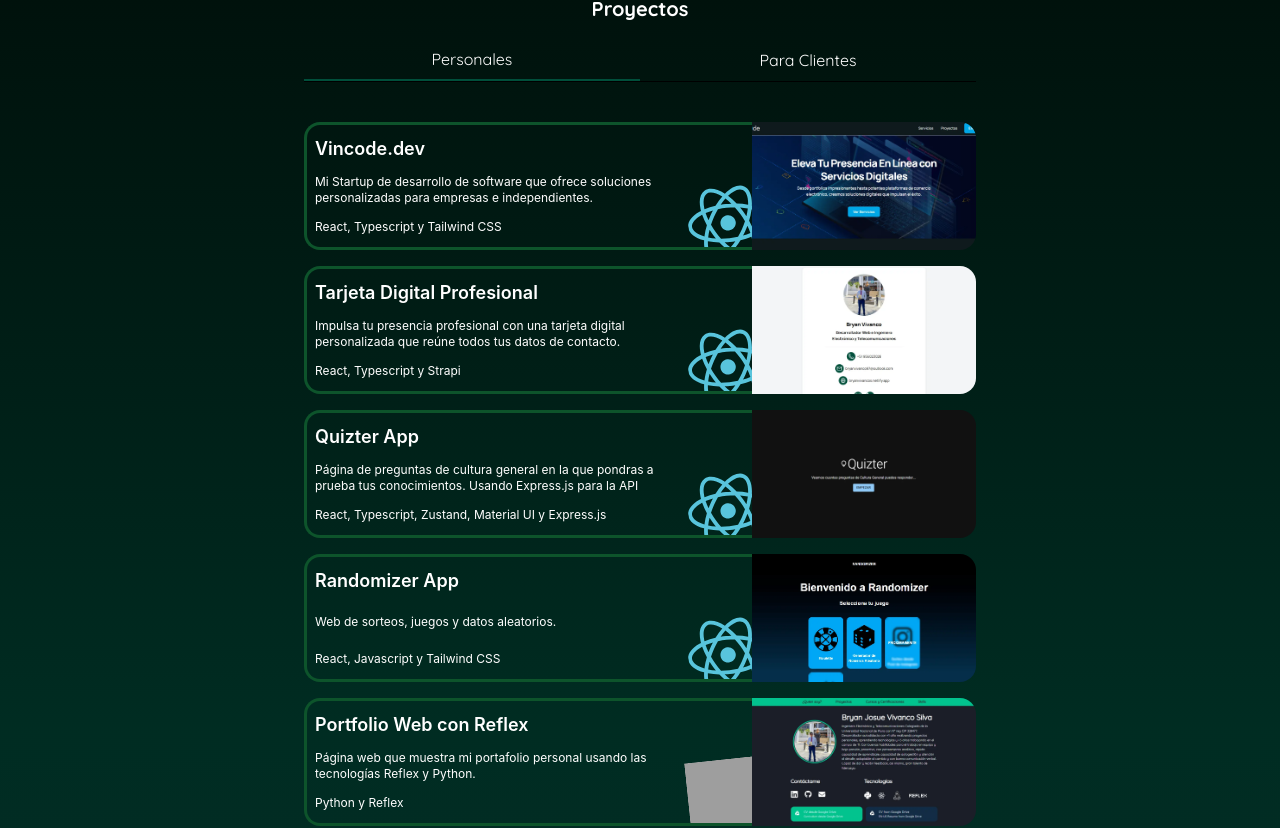
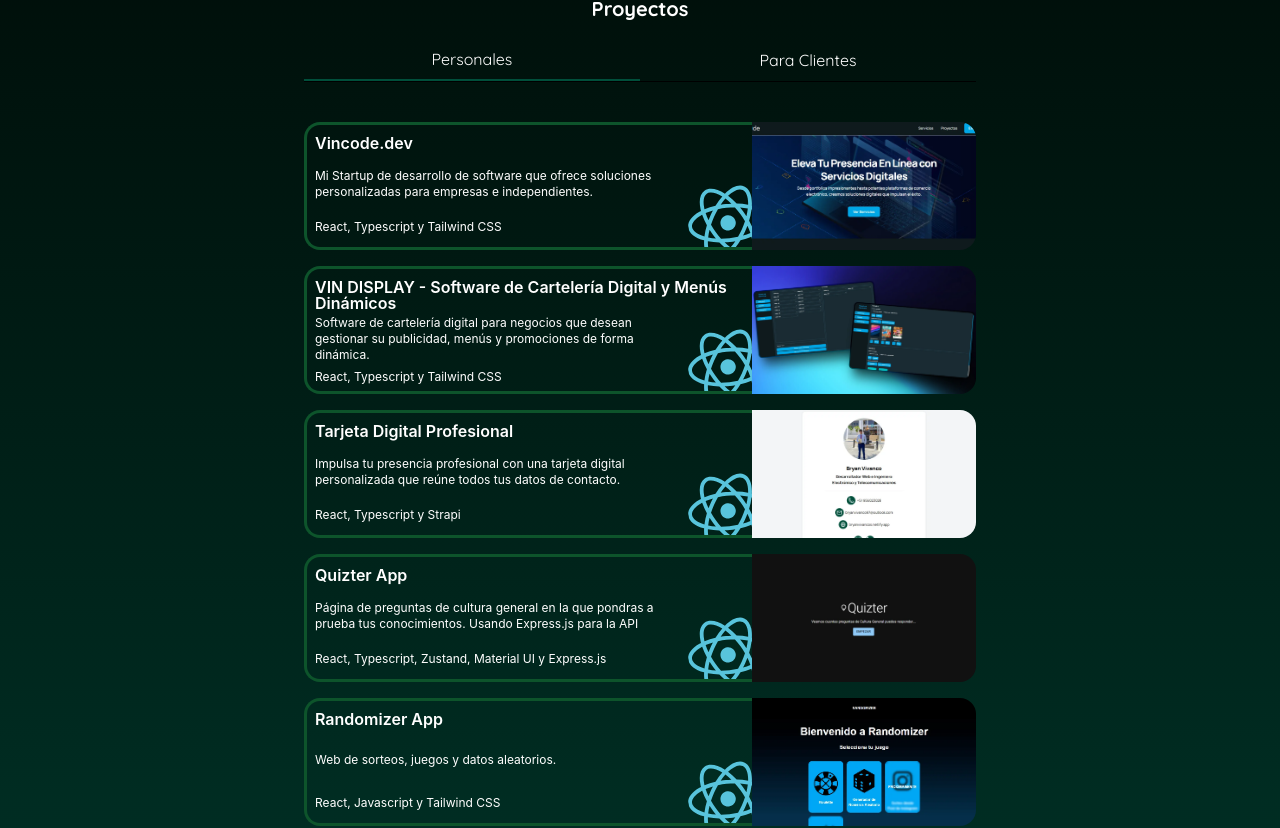
Before and after one commit to bryanvivancos/bjlinks-react-tailwind, a React (Vite) app: page / in a window 1280 px wide. Shown: the part 1151-1979 px from the top of the page. Built offline with nearby package versions, Linux system fonts and the light colour scheme; grey boxes are pictures that could not be loaded; what @midudev/tailwind-animations would draw is missing.

Commit message:
update: projects

```diff
--- a/src/components/ProjectsTab.jsx
+++ b/src/components/ProjectsTab.jsx
@@ -25,6 +25,16 @@
                     skill={"react"}
                     span={"md:col-span-2"}
                     image={"/imgs/vincode-img.webp"}
+                    // background={reactBackground}
+                />
+                <Project
+                    url={"https://vincode.dev/services/vin-display"}
+                    skillName={"React, Typescript y Tailwind CSS"}
+                    description={"Software de cartelería digital para negocios que desean gestionar su publicidad, menús y promociones de forma dinámica."}
+                    name={"VIN DISPLAY - Software de Cartelería Digital y Menús Dinámicos"}
+                    skill={"react"}
+                    span={"md:col-span-2"}
+                    image={"/imgs/vin-display.webp"}
                     // background={reactBackground}
                 />
                 <Project
--- a/src/components/atoms/Project.jsx
+++ b/src/components/atoms/Project.jsx
@@ -9,9 +9,9 @@
         aria-label={`Proyecto de ${skill}`}
         className={`flex items-start hover:scale-105 hover:contrast-125 transition col-span-1 ${span} group py-2`}>
 
-            <div className={`w-2/3 relative overflow-hidden flex flex-col md:border-y-3 md:border-l-3 border-y-2 border-l-2 border-green-900 rounded-bl-2xl rounded-tl-2xl p-1.5 px-2.5 md:p-1.5 md:px-2 h-32 justify-between`}>
+            <div className={`w-2/3 relative overflow-hidden flex flex-col md:border-y-3 md:border-l-3 border-y-2 border-l-2 border-green-900 rounded-bl-2xl rounded-tl-2xl py-1.5 px-2.5 md:py-1.5 md:px-2 h-32 justify-between`}>
 
-                <span className='font-semibold md:text-lg text-base z-10 text-white text flex my-1'>
+                <span className='font-semibold md:text-base text-sm z-10 text-white text flex my-1 leading-none'>
                     {name}
                 </span>
 
@@ -45,7 +45,7 @@
                 <img
                     src={`${image}`}
                     alt="imagen de proyecto"
-                    className='h-full object-cover'
+                    className='h-full w-full object-cover'
                 />
 
                 <svg width="32" height="32"
```
Also changed, not shown: public/imgs/vin-display.webp (added).
